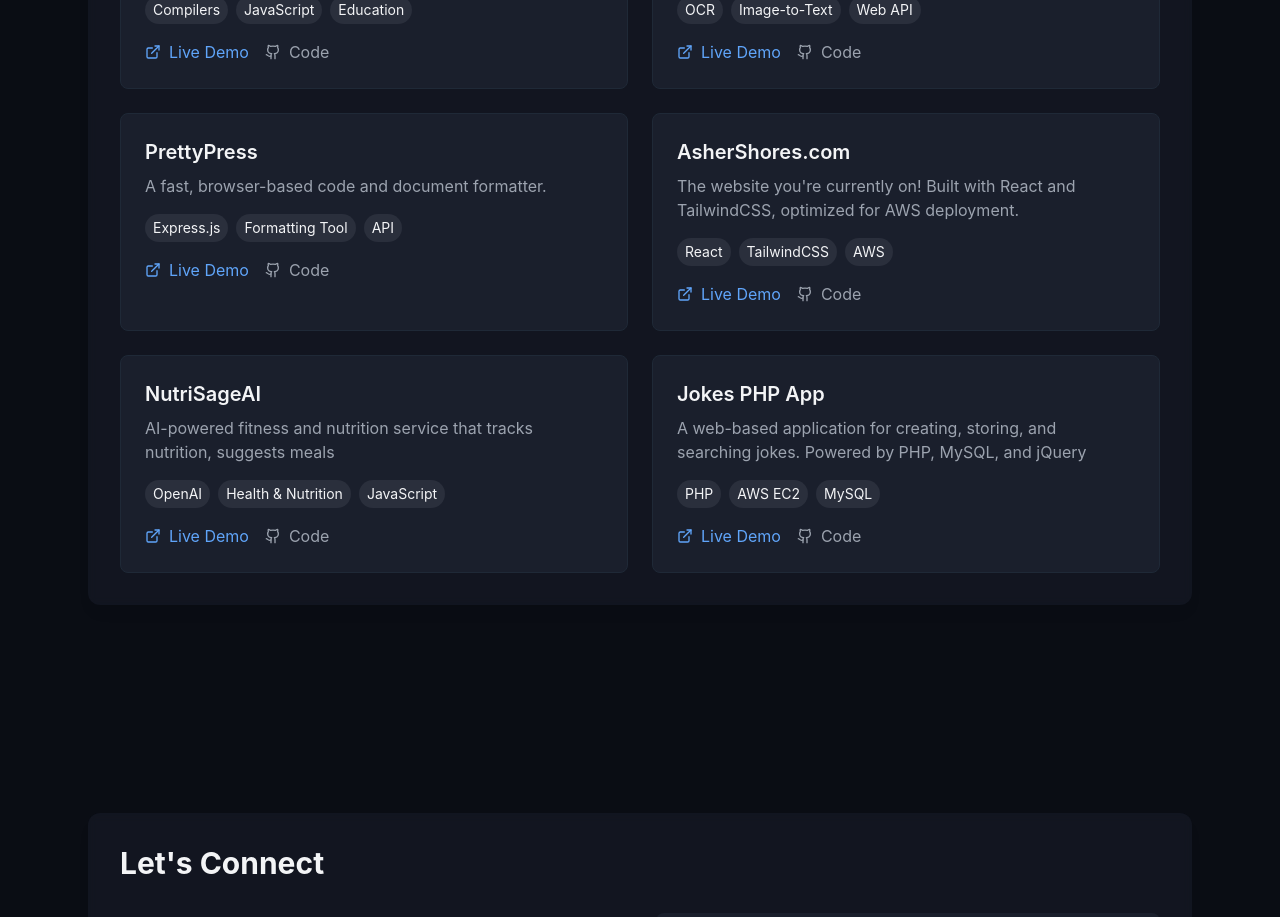
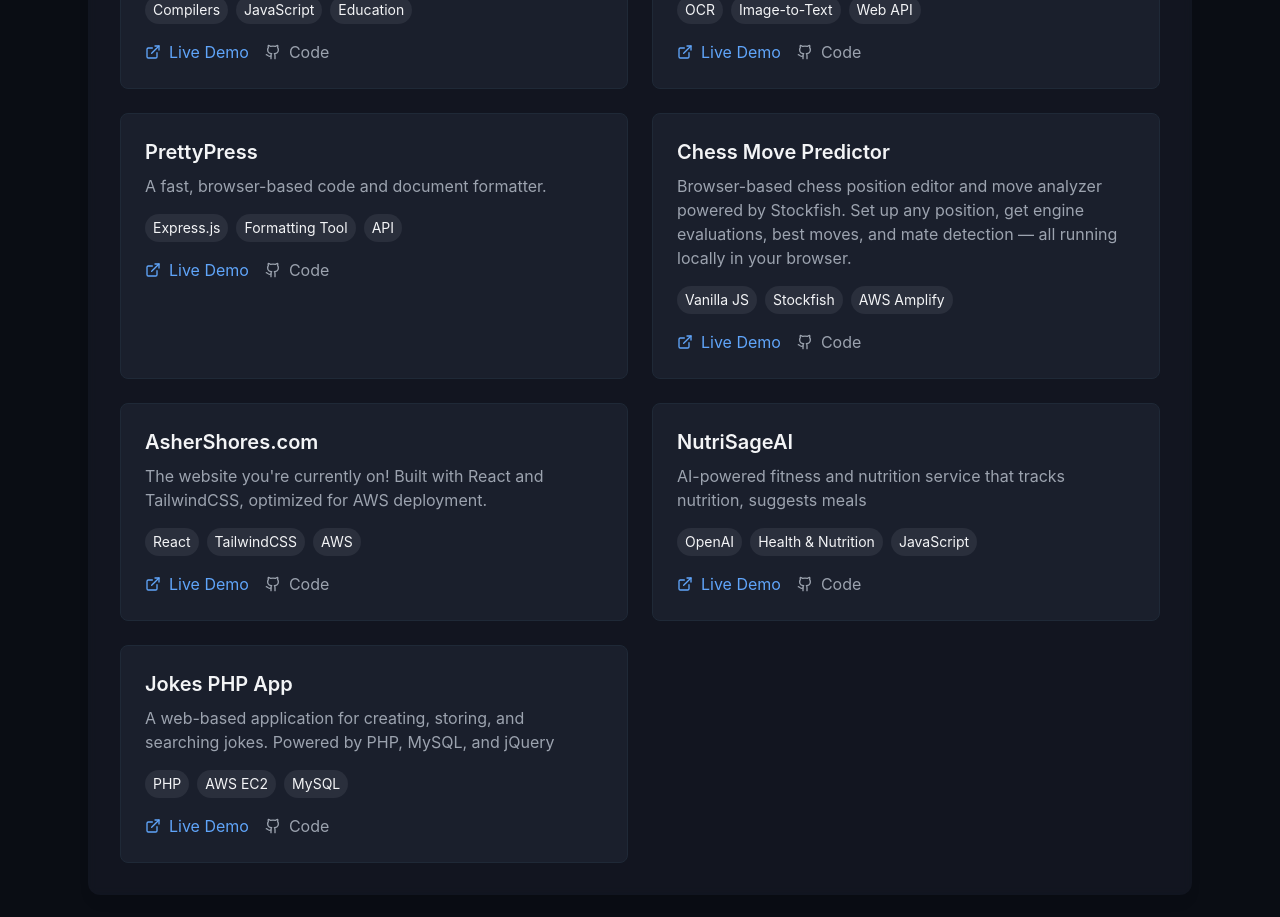
Before and after one commit to asherShores5/portfolio-web-app, a React (Create React App) app in the folder portfolio/: page / in a window 1280 px wide. Shown: the part 2935-3852 px from the top of the page. Built offline with nearby package versions, Linux system fonts and the light colour scheme.

Commit message:
added chess mp

```diff
--- a/portfolio/src/data/projects.js
+++ b/portfolio/src/data/projects.js
@@ -48,6 +48,14 @@ export const projects = [
     //   videoUrl: null
     // },
     {
+      title: "Chess Move Predictor",
+      description: "Browser-based chess position editor and move analyzer powered by Stockfish. Set up any position, get engine evaluations, best moves, and mate detection — all running locally in your browser.",
+      liveUrl: "https://chess.ashershores.com/",
+      github: "https://github.com/asherShores5/chess-move-predictor",
+      tech: ["Vanilla JS", "Stockfish", "AWS Amplify"],
+      videoUrl: null
+    },
+    {
       title: "AsherShores.com",
       description: "The website you're currently on! Built with React and TailwindCSS, optimized for AWS deployment. ",
       liveUrl: "https://ashershores.com/",
```
